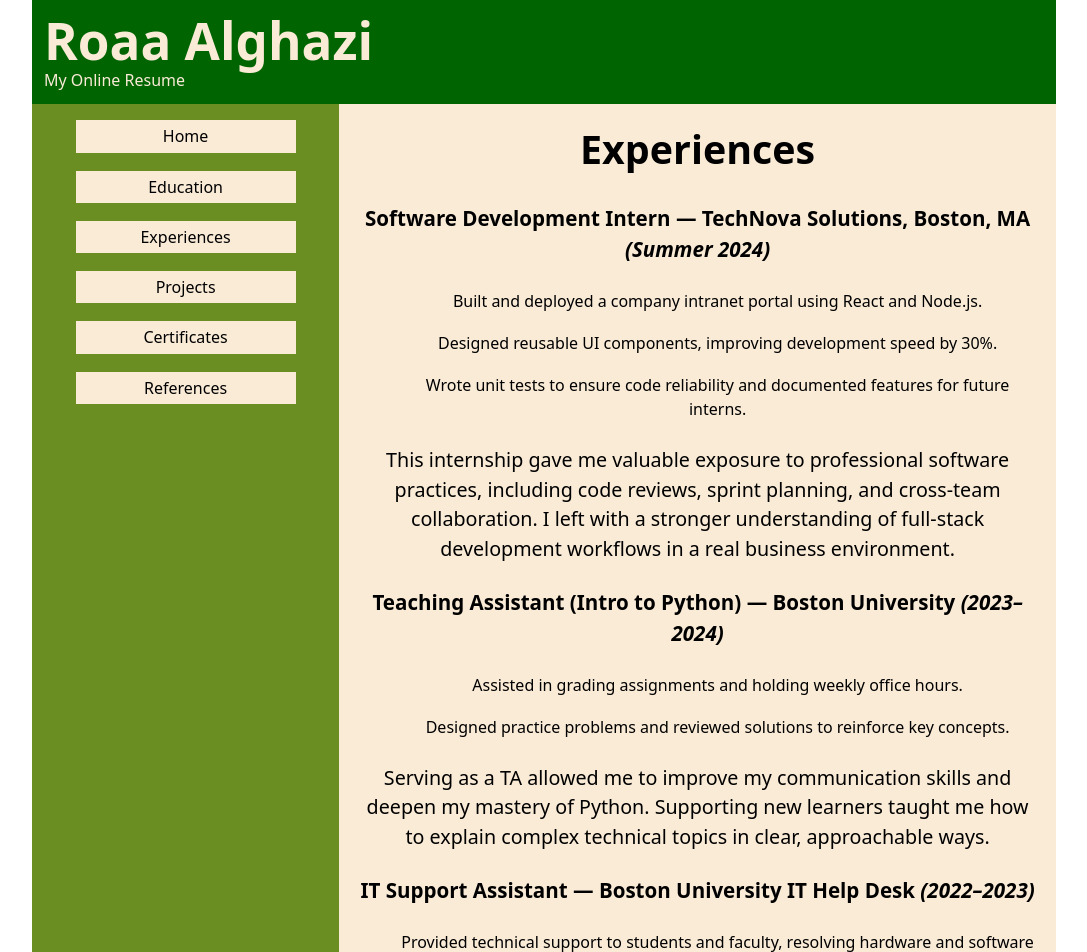
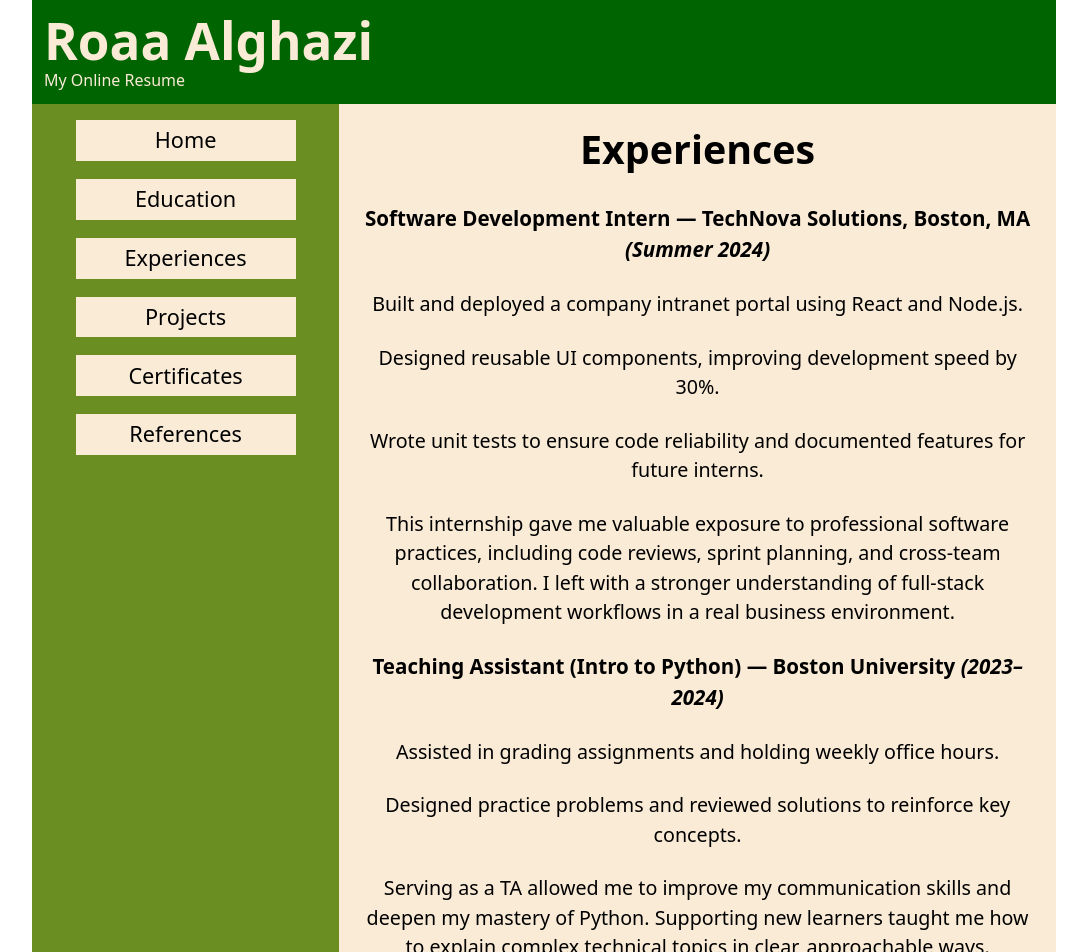
Before and after one commit to ralghazi/mp-3, a React (Vite) app: page /exp in a window 1280 px wide. Shown: the top 952 px of the page, without its empty margins (96-1183 px from the left). Built offline with nearby package versions, Linux system fonts and the light colour scheme.

Commit message:
Fixed styling

```diff
--- a/src/components/Nav.tsx
+++ b/src/components/Nav.tsx
@@ -35,6 +35,7 @@
     padding: 1.5% 0;
     width: 80%;
     gap: 18px;
+    font-size: calc(14px + 0.6vw);
     @media screen and (max-width: 750px) {
         /* Remove the fixed width so the item sizes to its content/padding */
         width: auto;
--- a/src/mains/Education.tsx
+++ b/src/mains/Education.tsx
@@ -11,17 +11,6 @@
         width: 100%;
         height: auto;
     }
-`;
-
-const StyledUl = styled.ul`
-    list-style-type: none;
-    display: flex;
-    flex-direction: column;
-    gap: 18px;
-`;
-
-const StyledLi = styled.li`
-    color: black;
 `;
 
 const StyledH2 = styled.h2`
@@ -47,10 +36,8 @@
                 <StyledH2>Education</StyledH2>
                 <StyledH3>Boston University — B.A. in Computer Science</StyledH3>
                 <StyledP><em>Expected Graduation: May 2026</em></StyledP>
-                <StyledUl>
-                    <StyledLi>Relevant Courses: Web Development, Software Engineering, Algorithms, Database Systems, Operating Systems</StyledLi>
-                    <StyledLi>GPA: 3.7</StyledLi>
-                </StyledUl>
+                    <StyledP>Relevant Courses: Web Development, Software Engineering, Algorithms, Database Systems, Operating Systems</StyledP>
+                    <StyledP>GPA: 3.7</StyledP>
                 <StyledP>
                     At BU I have focused on both theoretical and applied computing, with projects ranging from implementing
                     data structures in C to developing full-stack web apps with Django. This program has strengthened my
@@ -59,12 +46,10 @@
 
                 <StyledH3>Brookline High School — High School Diploma</StyledH3>
                 <StyledP><em>Graduated: 2022</em></StyledP>
-                <StyledUl>
-                    <StyledLi>National Honor Society</StyledLi>
-                    <StyledLi>Robotics Club</StyledLi>
-                    <StyledLi>AP CS</StyledLi>
-                    <StyledLi>AP Econ</StyledLi>
-                </StyledUl>
+                    <StyledP>National Honor Society</StyledP>
+                    <StyledP>Robotics Club</StyledP>
+                    <StyledP>AP CS</StyledP>
+                    <StyledP>AP Econ</StyledP>
                 <StyledP>
                     My high school years helped me develop early leadership and teamwork skills. As a member of the Robotics
                     Club I gained exposure to programming hardware, which sparked my initial interest in computer science.
--- a/src/mains/Experiences.tsx
+++ b/src/mains/Experiences.tsx
@@ -11,17 +11,6 @@
         width: 100%;
         height: auto;
     }
-`;
-
-const StyledUl = styled.ul`
-    list-style-type: none;
-    display: flex;
-    flex-direction: column;
-    gap: 18px;
-`;
-
-const StyledLi = styled.li`
-    color: black;
 `;
 
 const StyledH2 = styled.h2`
@@ -47,11 +36,9 @@
                 <StyledH2>Experiences</StyledH2>
 
                 <StyledH3>Software Development Intern — TechNova Solutions, Boston, MA <em>(Summer 2024)</em></StyledH3>
-                <StyledUl>
-                    <StyledLi>Built and deployed a company intranet portal using React and Node.js.</StyledLi>
-                    <StyledLi>Designed reusable UI components, improving development speed by 30%.</StyledLi>
-                    <StyledLi>Wrote unit tests to ensure code reliability and documented features for future interns.</StyledLi>
-                </StyledUl>
+                    <StyledP>Built and deployed a company intranet portal using React and Node.js.</StyledP>
+                    <StyledP>Designed reusable UI components, improving development speed by 30%.</StyledP>
+                    <StyledP>Wrote unit tests to ensure code reliability and documented features for future interns.</StyledP>
                 <StyledP>
                     This internship gave me valuable exposure to professional software practices, including code reviews,
                     sprint planning, and cross-team collaboration. I left with a stronger understanding of full-stack
@@ -59,21 +46,17 @@
                 </StyledP>
 
                 <StyledH3>Teaching Assistant (Intro to Python) — Boston University <em>(2023–2024)</em></StyledH3>
-                <StyledUl>
-                    <StyledLi>Assisted in grading assignments and holding weekly office hours.</StyledLi>
-                    <StyledLi>Designed practice problems and reviewed solutions to reinforce key concepts.</StyledLi>
-                </StyledUl>
+                    <StyledP>Assisted in grading assignments and holding weekly office hours.</StyledP>
+                    <StyledP>Designed practice problems and reviewed solutions to reinforce key concepts.</StyledP>
                 <StyledP>
                     Serving as a TA allowed me to improve my communication skills and deepen my mastery of Python.
                     Supporting new learners taught me how to explain complex technical topics in clear, approachable ways.
                 </StyledP>
 
                 <StyledH3>IT Support Assistant — Boston University IT Help Desk <em>(2022–2023)</em></StyledH3>
-                <StyledUl>
-                    <StyledLi>Provided technical support to students and faculty, resolving hardware and software issues.</StyledLi>
-                    <StyledLi>Assisted in configuring accounts, resetting passwords, and troubleshooting campus network access.</StyledLi>
-                    <StyledLi>Documented common issues and created step-by-step guides, reducing repeat support requests.</StyledLi>
-                </StyledUl>
+                    <StyledP>Provided technical support to students and faculty, resolving hardware and software issues.</StyledP>
+                    <StyledP>Assisted in configuring accounts, resetting passwords, and troubleshooting campus network access.</StyledP>
+                    <StyledP>Documented common issues and created step-by-step guides, reducing repeat support requests.</StyledP>
                 <StyledP>
                     This role helped me develop strong problem-solving and communication skills while working directly
                     with end-users. It also gave me exposure to real-time troubleshooting and customer service in a
--- a/src/mains/Home.tsx
+++ b/src/mains/Home.tsx
@@ -10,6 +10,9 @@
     display: flex;
     flex-direction: row;
     gap: 12px;
+    @media (max-width: 750px) {
+        flex-direction: column;
+    }
 `;
 
 const StyledContact = styled.section`
@@ -17,6 +20,7 @@
     display: flex;
     flex-direction: column;
     gap: 12px;
+    align-items: left;
 `;
 const StyledP = styled.p`
     text-align: left;
@@ -37,17 +41,6 @@
     }
 `;
 
-const StyledUl = styled.ul`
-    list-style-type: none;
-    display: flex;
-    flex-direction: column;
-    gap: 18px;
-`;
-
-const StyledLi = styled.li`
-    color: black;
-`;
-
 const StyledH1 = styled.h1`
     font-size: calc(24px + 1.2vw);
     color: black;
@@ -56,6 +49,10 @@
 const StyledH3 = styled.h3`
     font-size: calc(18px + 0.2vw);
     color: black;
+`;
+
+const StyledAnchor = styled.a`
+    text-align: left;
 `;
 
 export default function Home(){
@@ -92,12 +89,10 @@
                 </StyledP>
                 <StyledContact>
                     <StyledH3>Contact Info</StyledH3>
-                    <StyledUl>
-                        <StyledLi>Boston, MA</StyledLi>
-                        <StyledLi>roaa.alghazi@example.com</StyledLi>
-                        <StyledLi><a href="#">linkedin.com/in/roaaalghazi</a></StyledLi>
-                        <StyledLi><a href="#">github.com/roaaalghazi</a></StyledLi>
-                    </StyledUl>
+                        <StyledP>Boston, MA</StyledP>
+                        <StyledP>roaa.alghazi@example.com</StyledP>
+                        <StyledP><StyledAnchor href="#">linkedin.com/in/roaaalghazi</StyledAnchor></StyledP>
+                        <StyledP><StyledAnchor href="#">github.com/roaaalghazi</StyledAnchor></StyledP>
                 </StyledContact>
             </StyledMain>
         </>
--- a/src/mains/Projects.tsx
+++ b/src/mains/Projects.tsx
@@ -38,14 +38,9 @@
     }
 `;
 
-const StyledUl = styled.ul`
-    list-style-type: none;
-    display: flex;
-    flex-direction: column;
-    gap: 18px;
-`;
-
-const StyledLi = styled.li`
+const StyledP = styled.p`
+    font-size: calc(12px + 0.6vw);
+    text-align: center;
     color: black;
 `;
 
@@ -114,21 +109,15 @@
             <StyledMain>
                 <StyledH2>Projects</StyledH2>
                 <StyledH3>Recipe Book App (Django)</StyledH3>
-                <StyledUl>
-                    <StyledLi>Built a recipe management site with user authentication and database integration.</StyledLi>
-                    <StyledLi>Users can log meals, upload images, and save favorite recipes.</StyledLi>
-                </StyledUl>
+                    <StyledP>Built a recipe management site with user authentication and database integration.</StyledP>
+                    <StyledP>Users can log meals, upload images, and save favorite recipes.</StyledP>
 
                 <StyledH3>Movie Database Analysis (Python, SQL)</StyledH3>
-                <StyledUl>
-                    <StyledLi>Analyzed 1,000+ movie records to find patterns in ratings and awards.</StyledLi>
-                    <StyledLi>Used SQL queries and matplotlib to visualize trends.</StyledLi>
-                </StyledUl>
+                    <StyledP>Analyzed 1,000+ movie records to find patterns in ratings and awards.</StyledP>
+                    <StyledP>Used SQL queries and matplotlib to visualize trends.</StyledP>
                 <StyledH3>Personal Finance Tracker (JavaScript, HTML, CSS)</StyledH3>
-                <StyledUl>
-                    <StyledLi>Developed a web application that allows users to log income and expenses.</StyledLi>
-                    <StyledLi>Implemented interactive charts to visualize spending habits using Chart.js.</StyledLi>
-                </StyledUl>
+                    <StyledP>Developed a web application that allows users to log income and expenses.</StyledP>
+                    <StyledP>Implemented interactive charts to visualize spending habits using Chart.js.</StyledP>
 
                 <StyledH1>Calculator</StyledH1>
                 <StyledCalc>
```
